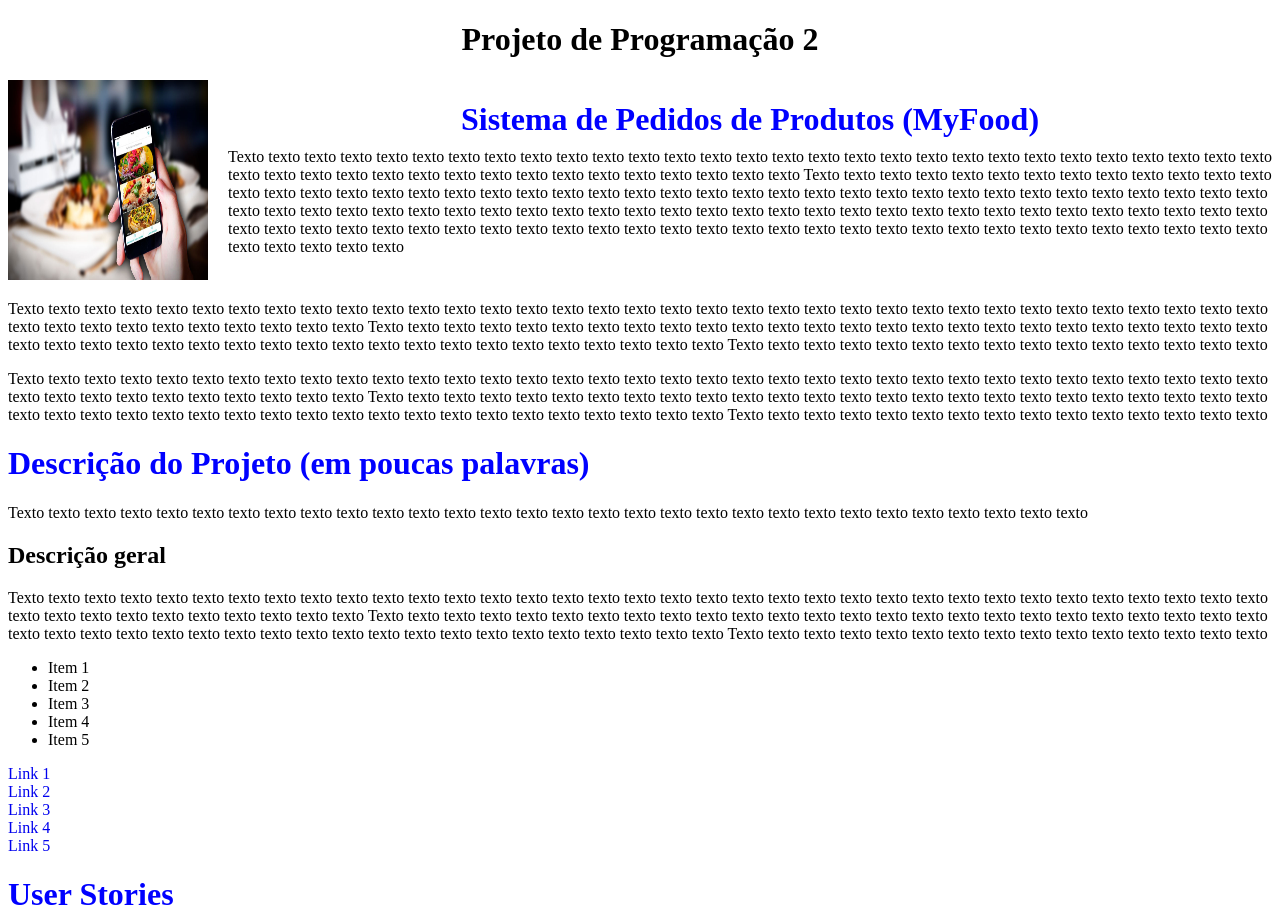
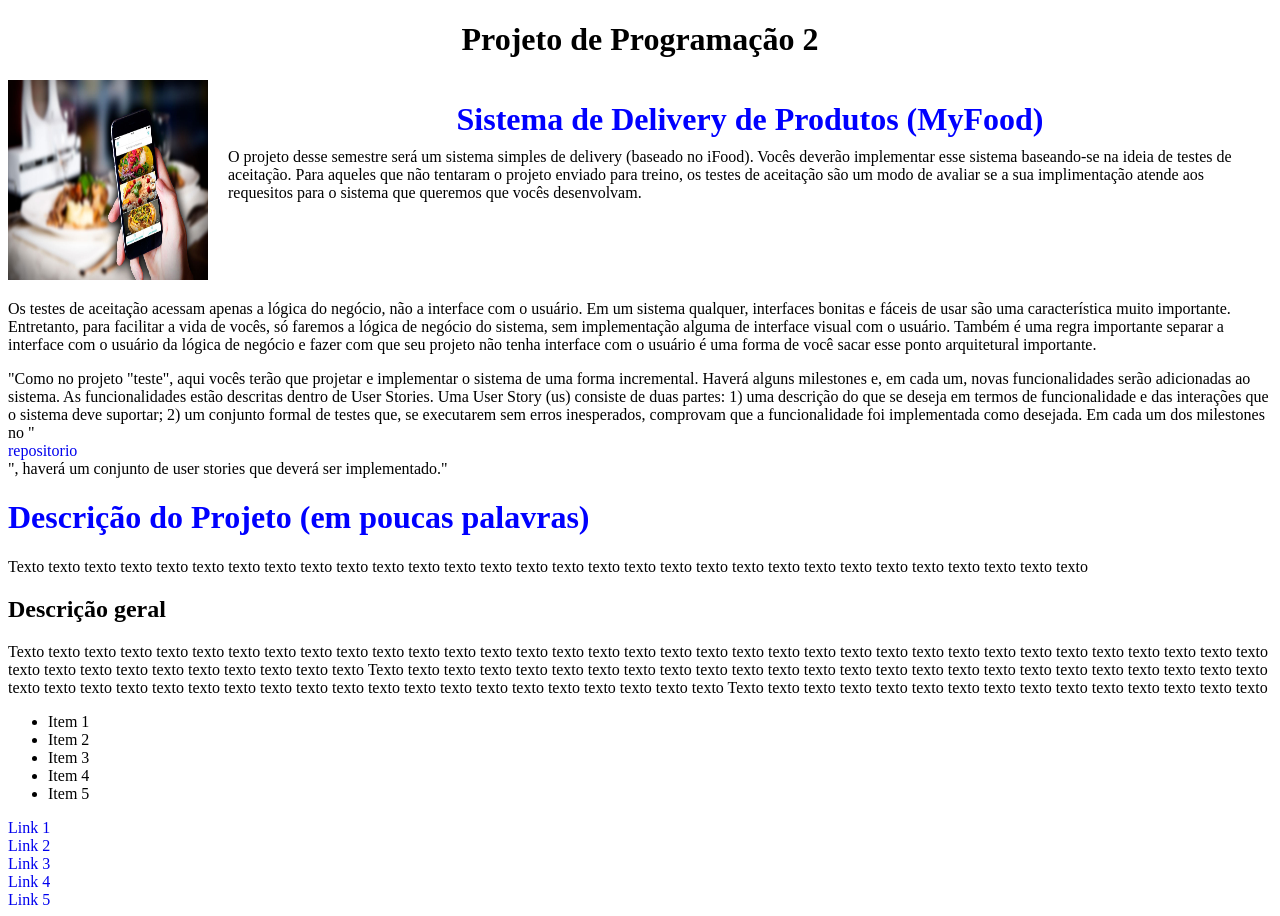
Before and after one commit to arturfarias/MyFood, a plain HTML site: page index.html in a window 1280 px wide. Shown: the top 916 px of the page. Drawn offline with Linux system fonts and the light colour scheme.

Commit message:
website changes

```diff
--- a/index.html
+++ b/index.html
@@ -12,40 +12,37 @@
     <div class="container-imagem-texto">
         <img src="img/logo.jpg" alt="Imagem do Produto" width="200" height="200" class="imagem-lado-texto">
         <div class="texto-container">
-            <h1 class="blue">Sistema de Pedidos de Produtos (MyFood)</h1>
+            <h1 class="blue">Sistema de Delivery de Produtos (MyFood)</h1>
             <div>
-                Texto texto texto texto texto texto texto texto texto texto texto texto texto texto texto
-                texto texto texto texto texto texto texto texto texto texto texto texto texto texto texto
-                texto texto texto texto texto texto texto texto texto texto texto texto texto texto texto
-                Texto texto texto texto texto texto texto texto texto texto texto texto texto texto texto
-                texto texto texto texto texto texto texto texto texto texto texto texto texto texto texto
-                texto texto texto texto texto texto texto texto texto texto texto texto texto texto texto
-                texto texto texto texto texto texto texto texto texto texto texto texto texto texto texto
-                texto texto texto texto texto texto texto texto texto texto texto texto texto texto texto
-                texto texto texto texto texto texto texto texto texto texto texto texto texto texto texto
-                texto texto texto texto texto texto texto texto texto texto texto texto texto texto texto
+                O projeto desse semestre será um sistema simples de delivery (baseado no iFood).
+                Vocês deverão implementar esse sistema baseando-se na ideia de testes de aceitação.
+                Para aqueles que não tentaram o projeto enviado para treino, os testes de aceitação
+                são um modo de avaliar se a sua implimentação atende aos requesitos para o sistema que
+                queremos que vocês desenvolvam.
             </div>
         </div>
     </div>
 
     <p>
-        Texto texto texto texto texto texto texto texto texto texto texto texto texto texto texto
-        texto texto texto texto texto texto texto texto texto texto texto texto texto texto texto
-        texto texto texto texto texto texto texto texto texto texto texto texto texto texto texto
-        Texto texto texto texto texto texto texto texto texto texto texto texto texto texto texto
-        texto texto texto texto texto texto texto texto texto texto texto texto texto texto texto
-        texto texto texto texto texto texto texto texto texto texto texto texto texto texto texto
-        Texto texto texto texto texto texto texto texto texto texto texto texto texto texto texto
+      Os testes de aceitação acessam apenas a lógica do negócio, não a interface com o usuário.
+      Em um sistema qualquer, interfaces bonitas e fáceis de usar são uma característica muito importante.
+      Entretanto, para facilitar a vida de vocês, só faremos a lógica de negócio do sistema, sem implementação
+      alguma de interface visual com o usuário. Também é uma regra importante separar a interface com o usuário da
+      lógica de negócio e fazer com que seu projeto não tenha interface com o usuário é uma forma de você
+      sacar esse ponto arquitetural importante.
     </p>
 
     <p>
-        Texto texto texto texto texto texto texto texto texto texto texto texto texto texto texto
-        texto texto texto texto texto texto texto texto texto texto texto texto texto texto texto
-        texto texto texto texto texto texto texto texto texto texto texto texto texto texto texto
-        Texto texto texto texto texto texto texto texto texto texto texto texto texto texto texto
-        texto texto texto texto texto texto texto texto texto texto texto texto texto texto texto
-        texto texto texto texto texto texto texto texto texto texto texto texto texto texto texto
-        Texto texto texto texto texto texto texto texto texto texto texto texto texto texto texto
+      "Como no projeto "teste", aqui vocês terão que projetar e implementar o sistema de uma forma incremental.
+      Haverá alguns milestones e, em cada um, novas funcionalidades serão adicionadas ao sistema. As funcionalidades
+      estão descritas dentro de User Stories. Uma User Story (us) consiste de duas partes:
+
+      1) uma descrição do que se deseja em termos de funcionalidade e das interações que o sistema deve suportar;
+      2) um conjunto formal de testes que, se executarem sem erros inesperados, comprovam que a funcionalidade foi implementada
+      como desejada.
+
+      Em cada um dos milestones no "<a href="https://github.com/arturfarias/MyFood">repositorio</a>", haverá um conjunto de user stories
+      que deverá ser implementado."
     </p>
 
     <h1 class="blue">Descrição do Projeto (em poucas palavras)</h1>
```
